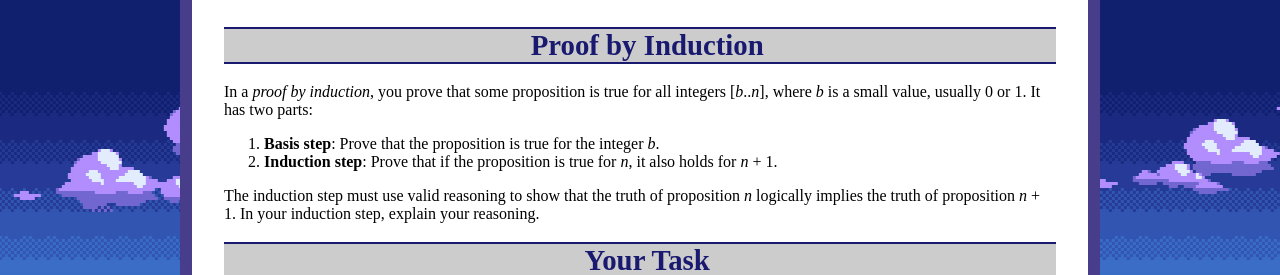
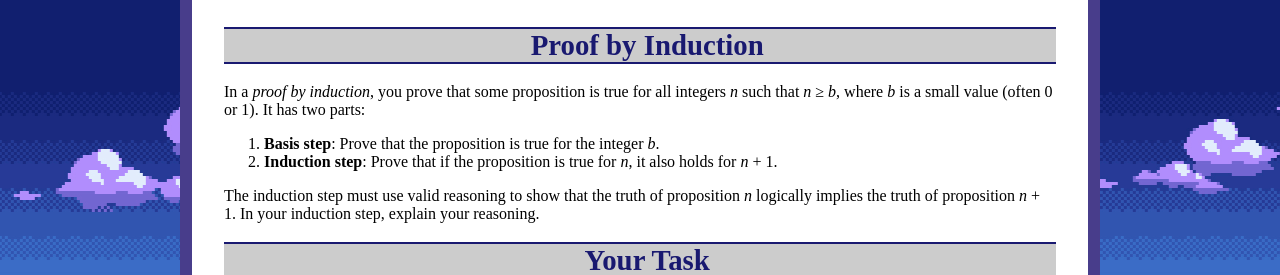
Before and after one commit to ycpcs/cs201-spring2019, a Jekyll site: the page built from labs/lab21.md, in a window 1280 px wide. Shown: the part 352-627 px from the top of the page. Built offline with Jekyll 4.4.1, drawn with Linux system fonts in a browser that asks for light colours.

Commit message:
fix description of what proof by induction is

```diff
--- a/labs/lab21.md
+++ b/labs/lab21.md
@@ -15,7 +15,7 @@ Here are perfect binary trees of height 0, 1, and 2, respectively. The root node
 Proof by Induction
 ==================
 
-In a *proof by induction*, you prove that some proposition is true for all integers [<i>b</i>..<i>n</i>], where *b* is a small value, usually 0 or 1. It has two parts:
+In a *proof by induction*, you prove that some proposition is true for all integers *n* such that *n* ≥ *b*, where *b* is a small value (often 0 or 1). It has two parts:
 
 1.  **Basis step**: Prove that the proposition is true for the integer *b*.
 2.  **Induction step**: Prove that if the proposition is true for *n*, it also holds for *n* + 1.
```
